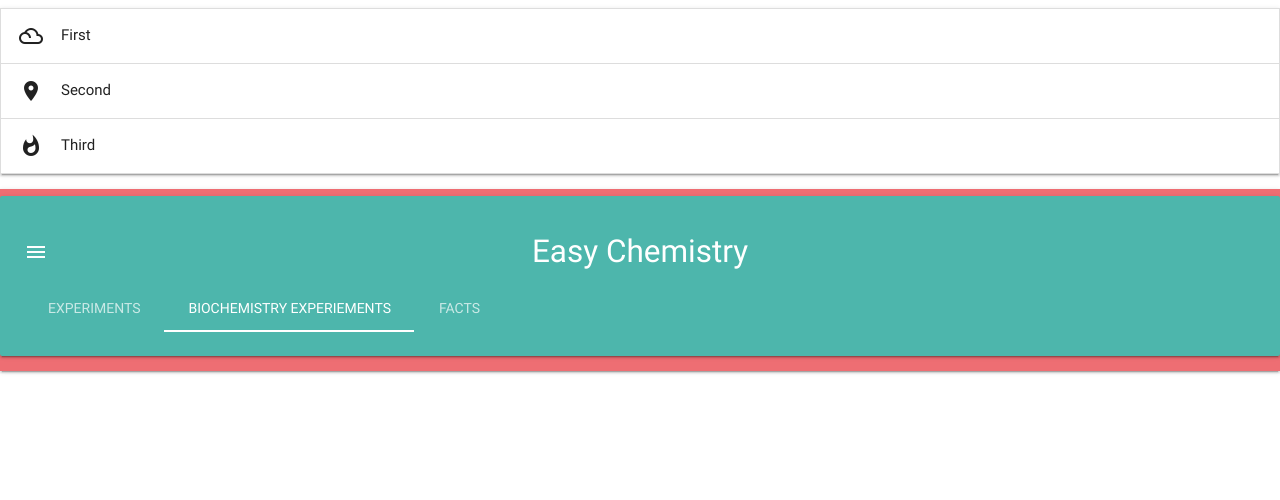
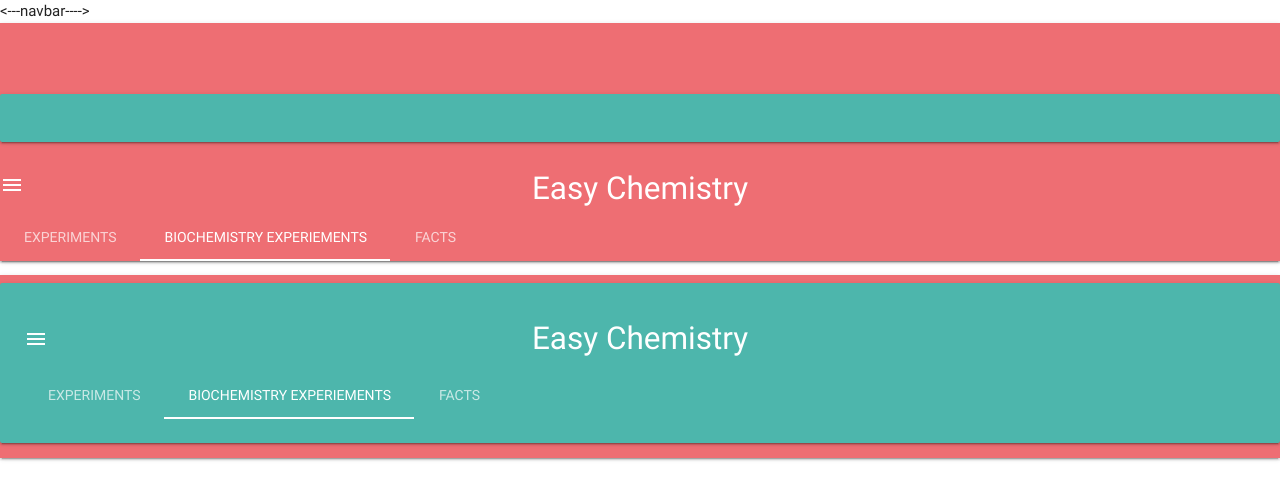
Before and after one commit to martynapacula/Project03, a Flask app: page / in a window 1280 px wide. Shown: the top 500 px of the page. Run offline with Flask 2, Linux system fonts and the light colour scheme; data that the repository does not hold is empty; some libraries are stand-ins or nearby versions.

Commit message:
nav bar html code moved to tasks.html

```diff
--- a/templates/base.html
+++ b/templates/base.html
@@ -43,9 +43,10 @@
          <script src="https://cdnjs.cloudflare.com/ajax/libs/jquery/3.2.1/jquery.min.js" integrity="sha256-hwg4gsxgFZhOsEEamdOYGBf13FyQuiTwlAQgxVSNgt4=" crossorigin="anonymous"></script>
          <script src="https://cdnjs.cloudflare.com/ajax/libs/materialize/0.100.2/js/materialize.min.js"></script>
          <script type ="text/javascript">
-         $(document).ready(function(){
-             $('.collapsible').collapsible();
-         });
+             $(document).ready(function(){
+                 $('.collapsible').collapsible();
+             });
+         <script>
 
     </body>
 </html>
--- a/templates/tasks.html
+++ b/templates/tasks.html
@@ -8,6 +8,34 @@
         {{task.highly_important}}
         {{task.beginning_date}}
         {% endfor %}
+
+<---navbar---->
+<div class="navbar-fixed">
+
+  <nav class="nav-extended" >
+    <div class="nav-wrapper"> </div>
+    <div class="card-panel teal lighten-2"> </div>
+      <a href="#" class="brand-logo center">Easy Chemistry</a>
+      <a href="#" data-target="mobile-demo" class="sidenav-trigger"><i class="material-icons">menu</i></a>
+      <ul id="nav-mobile" class="hide-on-med-and-down">
+
+      </ul>
+
+    <div class="nav-content center">
+      <ul class="tabs tabs-transparent">
+        <li class="tab"><a href="#test1">Experiments</a></li>
+        <li class="tab"><a class="active" href="#test2">Biochemistry Experiements</a></li>
+        <li class="tab "><a href="#test3">Facts</a></li>
+
+      </ul>
+      </div>
+   </nav>
+    </div>
+
+
+
+
+
 
  <ul class="collapsible">
     <li>
```
